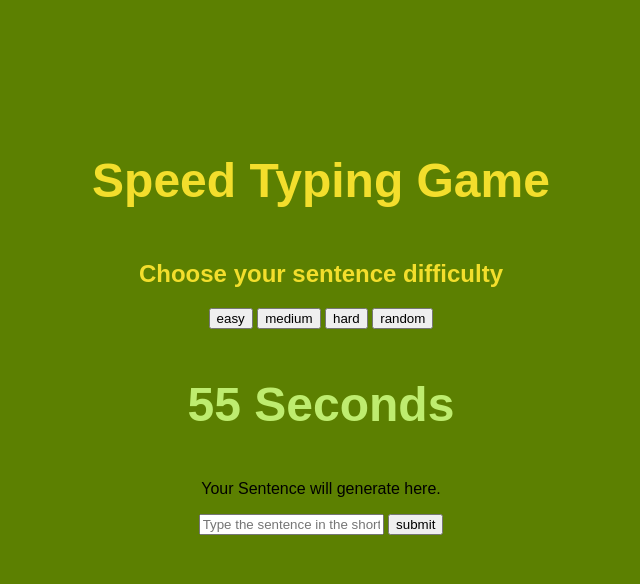
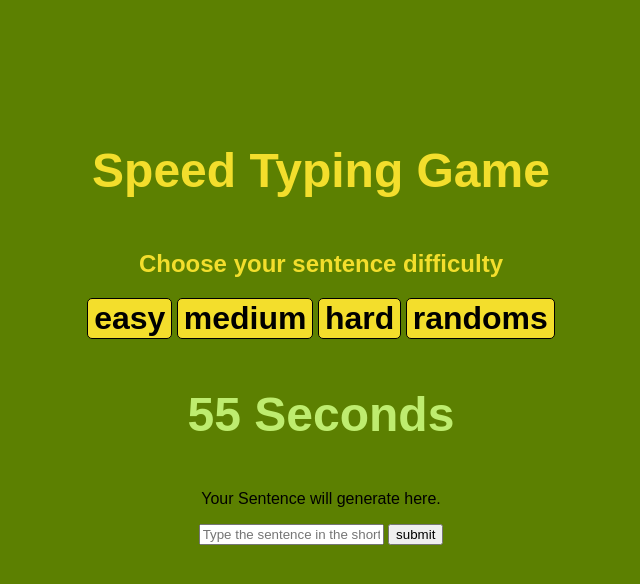
Before and after one commit to wag154/Game, a plain HTML site: page Client/index.html in a window 1280 px wide. Shown: the whole page, without its empty margins (327-967 px from the left). Drawn offline with Linux system fonts and the light colour scheme.

Commit message:
removed form for display, fixed refresh bug

```diff
--- a/Client/index.html
+++ b/Client/index.html
@@ -10,16 +10,14 @@
 </head>
     <body>
         <h1>Speed Typing Game</h1>
-        <section >
-            <form id="difficultySection">
+        <section id="difficultySection" >
                 <h2>Choose your sentence difficulty</h2>
-                <input type = "submit" value = "easy">
-                <input type = "submit" value = "medium">
-                <input type = "submit" value = "hard">
-                <input type = "submit" value = "random">
+                <button onclick = "easyWords()">easy</button>
+                <button onclick = "mediumWords()">medium</button>
+                <button onclick="hardWords()">hard</button>
+                <button onclick="randomWord()">randoms</button>
                 <h3 id="Timer">1 minute</h3>
                 <p id="Words">Your Sentence will generate here.</p>
-            </form>
         </section>
         <section >
             <form id="inputSection">
--- a/Client/js/script.js
+++ b/Client/js/script.js
@@ -17,28 +17,28 @@ const turnArrToString = (words) =>{
 }
 const randomWord = () =>{
   console.log("Random called")
-  clockCall()
+  //clockCall()
   const wordList = turnArrToString(Words)
-  display.textContent = wordLists;
+  display.textContent = wordList;
 }
 
 const easyWords = () =>{
-  clockCall()
-   const words = GetWords(`Easy`);
-   const wordList = turnArrToString(words)
+  //clockCall()
+  Words =GetWords(`easy`)
+  const wordList = turnArrToString(Words)
    display.textContent =wordList;
 }
 const mediumWords = () =>{
-  clockCall()
-  const words = GetWords(`medium`)
-  turnArrToString(words)
+ // clockCall()
+ Words =GetWords(`medium`)
+  const wordList = turnArrToString(Words)
   display.textContent =wordList;
 }
 
 const hardWords = () => {
-  clockCall()
-  const words =GetWords(`hard`)
-  turnArrToString(words)
+//  clockCall()
+  Words =GetWords(`hard`)
+  const wordList = turnArrToString(Words)
   display.textContent =wordList;
 }
 
@@ -73,8 +73,6 @@ const CheckWords = (words) =>{
   }
   display.textContent = `You got ${correctWordCount} correct!`;
 }
-
-
   const countDown = setInterval (()=>{
     TimeSecond --;
     time.textContent = `${TimeSecond} Seconds`
```
